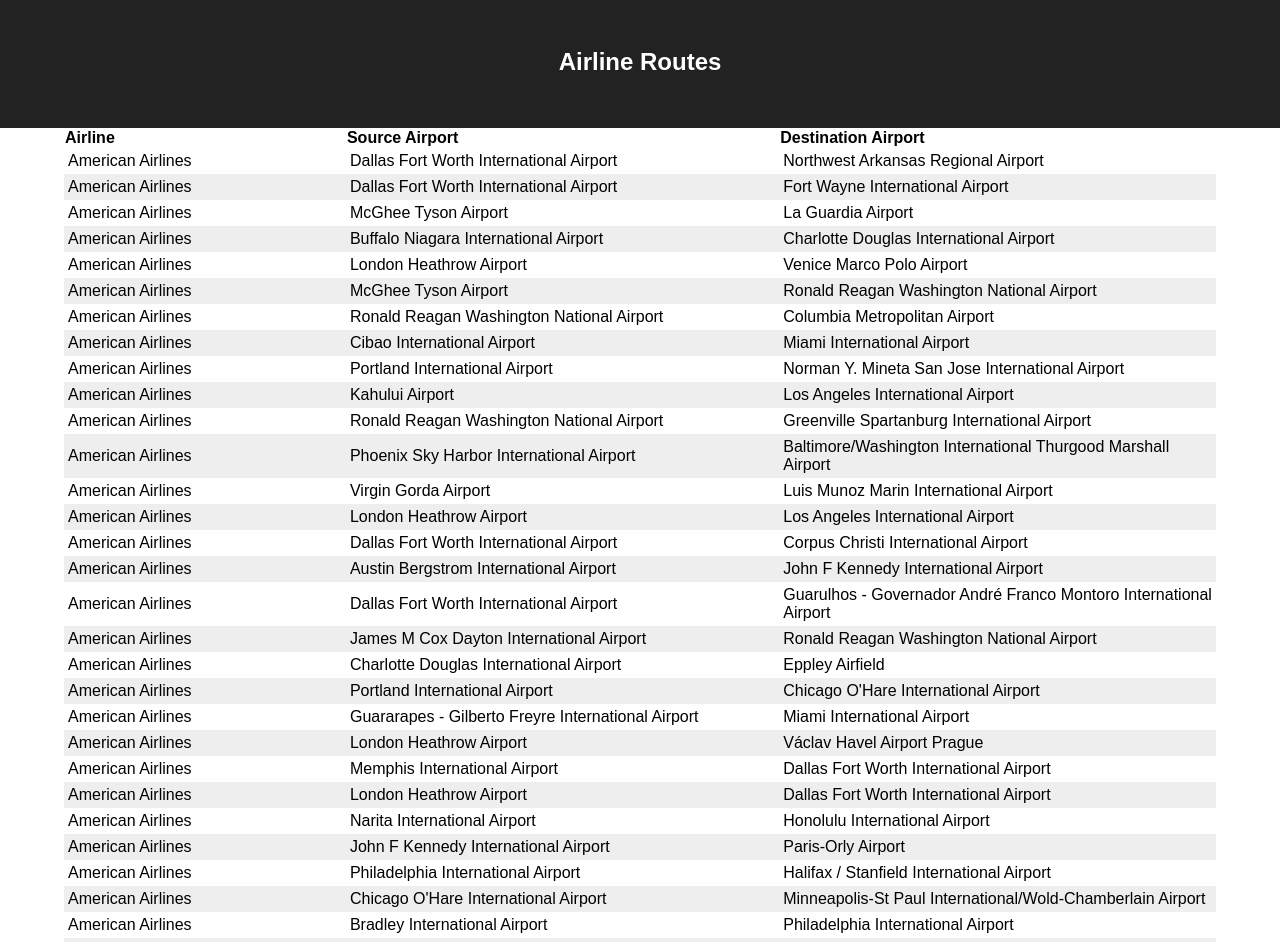
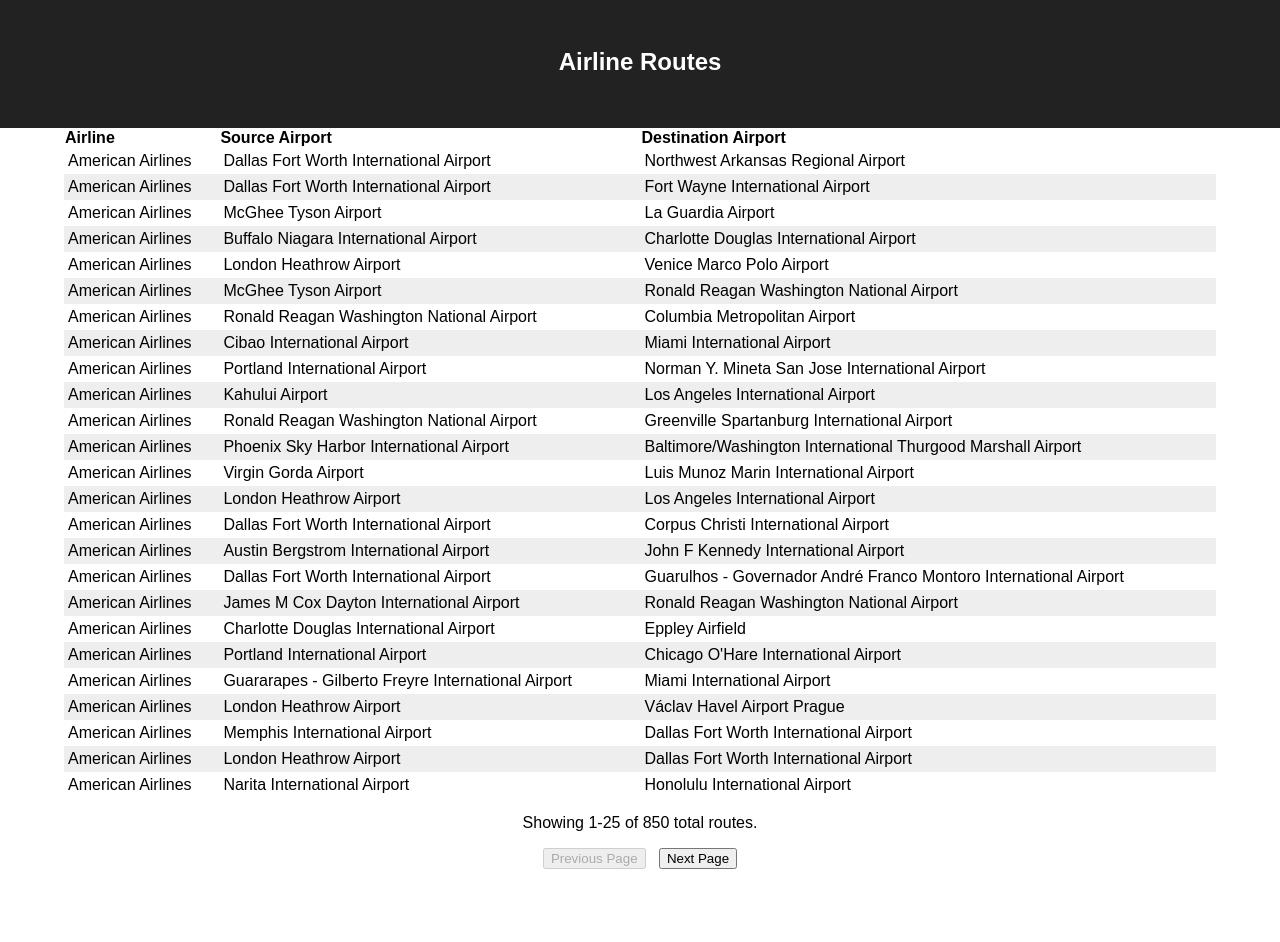
Before and after one commit to jessjchang/airline-routes, a React (Create React App) app: page / in a window 1280 px wide. Shown: the top 942 px of the page. After the commit the page ends 885 px from the top, so only its background shows below. Built offline with nearby package versions, Linux system fonts and the light colour scheme.

Commit message:
Add pagination to table

```diff
--- a/src/App.css
+++ b/src/App.css
@@ -30,7 +30,7 @@
 }
 
 .routes-table td {
-  padding: .25rem;
+  padding: 0.25rem;
   border: none;
 }
 
@@ -39,15 +39,15 @@
 }
 
 select {
-  margin: 0 .5em;
+  margin: 0 0.5em;
 }
 
 .map {
   width: 90%;
 }
 
-.pagination a {
-  margin: 0 .5em;
+.pagination button {
+  margin: 0 0.5em;
 }
 
 svg circle:hover {
@@ -61,7 +61,7 @@
 
 svg circle.destination {
   stroke: red;
-  stroke-width: .3;
+  stroke-width: 0.3;
   fill: transparent;
   r: 0.8;
 }
--- a/src/App.js
+++ b/src/App.js
@@ -29,6 +29,7 @@
           columns={columns}
           rows={data.routes}
           format={formatValue}
+          perPage={25}
         />
       </section>
     </div>
--- a/src/components/Table.js
+++ b/src/components/Table.js
@@ -1,11 +1,27 @@
-import React from 'react';
+import React, { useState } from 'react';
 
-const Table = ({className, columns, rows, format}) => {
+const Table = ({className, columns, rows, format, perPage=25}) => {
+  const [page, setPage] = useState(1);
+
+  const startingIndex = perPage * (page - 1);
+
   const tableHeaderCells = columns.map(column => (
     <th key={column.name}>{column.name}</th>
   ));
 
-  const tableBodyRows = rows.map(row => {
+  const previousPage = (event) => {
+    event.preventDefault();
+    setPage(page - 1);
+  };
+
+  const nextPage = (event) => {
+    event.preventDefault();
+    setPage(page + 1);
+  };
+
+  const tableBodyRows = rows
+    .slice(startingIndex, startingIndex + perPage)
+    .map(row => {
       const rowInfo = columns.map(column => {
         const rowInfoValue = row[column.property]
         return (
@@ -23,6 +39,7 @@
     });
 
   return (
+    <div>
       <table className={className}>
         <thead>
           <tr>
@@ -33,6 +50,26 @@
           {tableBodyRows}
         </tbody>
       </table>
+      <div className="pagination">
+        <p>
+          Showing {startingIndex + 1}-{startingIndex + tableBodyRows.length} of {rows.length} total routes.
+        </p>
+        <p>
+          <button
+            onClick={previousPage}
+            disabled={page <= 1}
+          >
+            Previous Page
+          </button>
+          <button
+            onClick={nextPage}
+            disabled={page >= Math.ceil((rows.length) / perPage)}
+          >
+            Next Page
+          </button>
+        </p>
+      </div>
+    </div>
   );
 };
 
```
Lines whose indentation alone changed are shown as unchanged.
